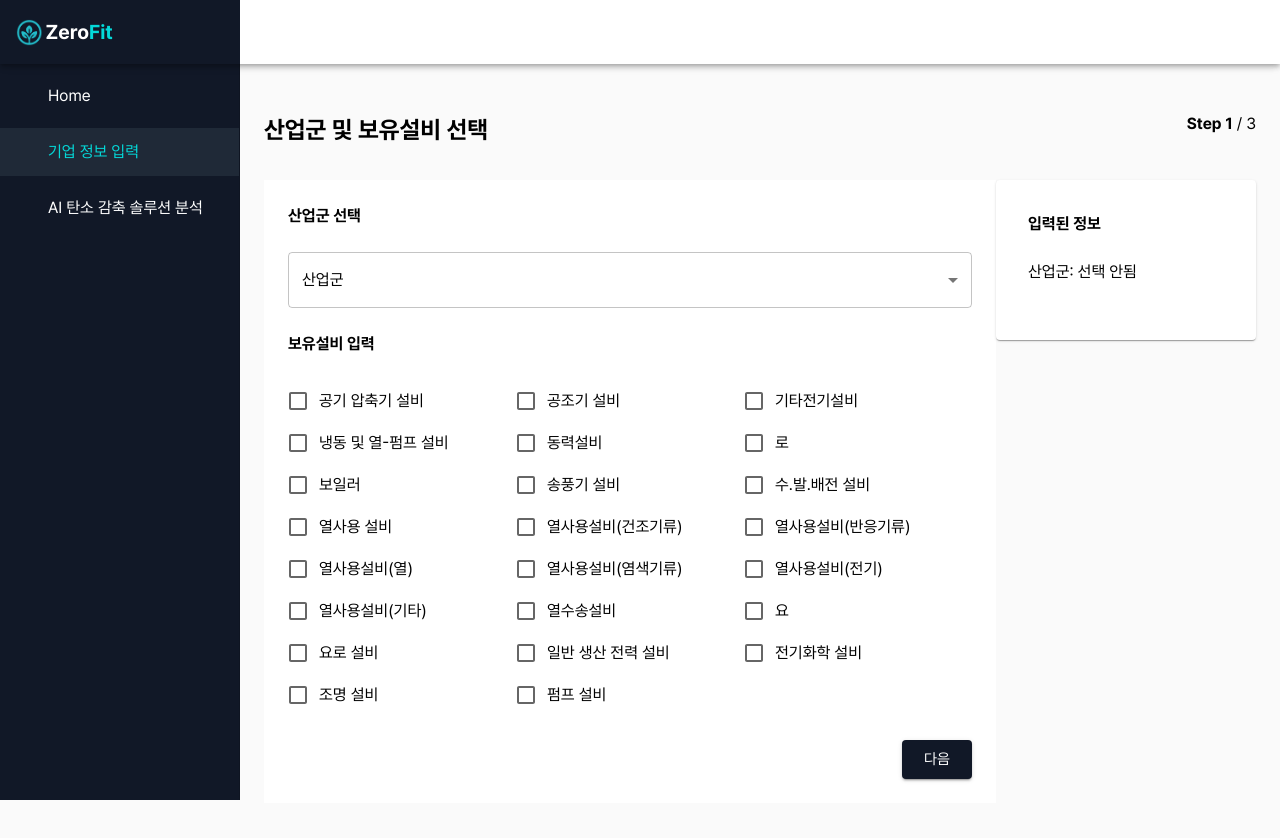
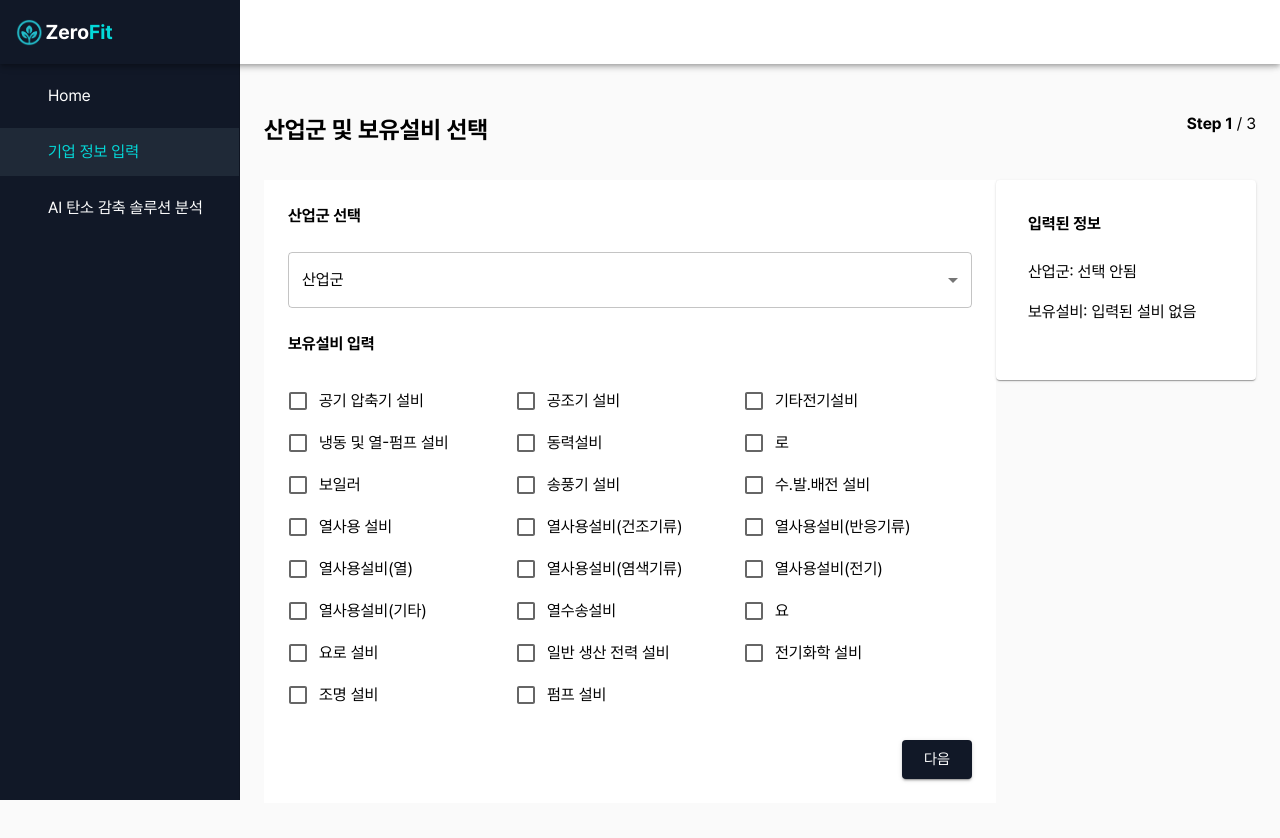
Before and after one commit to 2025-KGU-Capstone-Design/zerofit_frontend, a React (Vite) app: page /company-info/step1 in a window 1280 px wide. Shown: the top 838 px of the page. Built offline with nearby package versions, Linux system fonts and the light colour scheme; some icons are missing.

Commit message:
feat: 보유설비 선택 시 InfoPreviewCard에 상태 표시 기능 추가

```diff
--- a/src/ui/pages/companyInputPage/common/InfoPreviewCard.tsx
+++ b/src/ui/pages/companyInputPage/common/InfoPreviewCard.tsx
@@ -1,3 +1,4 @@
+import {useMemo} from 'react'
 import {Stack, Card, CardContent, Typography} from '@mui/material'
 import useCompanyInputStore from '@/store/useCompanyInputStore'
 
@@ -7,7 +8,17 @@ interface InfoPreviewCardProps {
 
 const InfoPreviewCard = ({step}: InfoPreviewCardProps) => {
     const industry = useCompanyInputStore((state) => state.industry)
+    const ownedFacilities = useCompanyInputStore(
+        (state) => state.ownedFacilities
+    )
 
+    const facilitiesDisplay = useMemo(
+        () =>
+            ownedFacilities.length > 0
+                ? ownedFacilities.join(', ')
+                : '입력된 설비 없음',
+        [ownedFacilities]
+    )
     return (
         <Stack flex={1} sx={{maxWidth: 260}}>
             <Card sx={{p: 2}}>
@@ -25,6 +36,9 @@ const InfoPreviewCard = ({step}: InfoPreviewCardProps) => {
                             <Typography variant='body1' sx={{mb: 2}}>
                                 산업군: {industry || '선택 안됨'}
                             </Typography>
+                            <Typography variant='body1' sx={{mb: 2}}>
+                                보유설비: {facilitiesDisplay}
+                            </Typography>
                         </>
                     )}
                 </CardContent>
--- a/src/ui/pages/companyInputPage/companyInputPage1/FacilityInput.tsx
+++ b/src/ui/pages/companyInputPage/companyInputPage1/FacilityInput.tsx
@@ -1,7 +1,26 @@
+import {useCallback} from 'react'
 import {Typography, FormGroup, FormControlLabel, Checkbox} from '@mui/material'
 import {facilities} from '@/constants/facilities'
+import useCompanyInputStore from '@/store/useCompanyInputStore'
 
 const FacilityInput = () => {
+    const ownedFacilities = useCompanyInputStore(
+        (state) => state.ownedFacilities
+    )
+    const setOwnedFacilities = useCompanyInputStore(
+        (state) => state.setOwnedFacilities
+    )
+
+    const handleCheckboxChange = useCallback(
+        (facility: string) => {
+            setOwnedFacilities(
+                ownedFacilities.includes(facility)
+                    ? ownedFacilities.filter((f) => f !== facility)
+                    : [...ownedFacilities, facility]
+            )
+        },
+        [ownedFacilities, setOwnedFacilities]
+    )
     return (
         <>
             <Typography variant='subtitle1' fontWeight='bold'>
@@ -16,7 +35,12 @@ const FacilityInput = () => {
                 {facilities.map((facility) => (
                     <FormControlLabel
                         key={facility}
-                        control={<Checkbox />}
+                        control={
+                            <Checkbox
+                                checked={ownedFacilities.includes(facility)}
+                                onChange={() => handleCheckboxChange(facility)}
+                            />
+                        }
                         label={facility}
                     />
                 ))}
```
